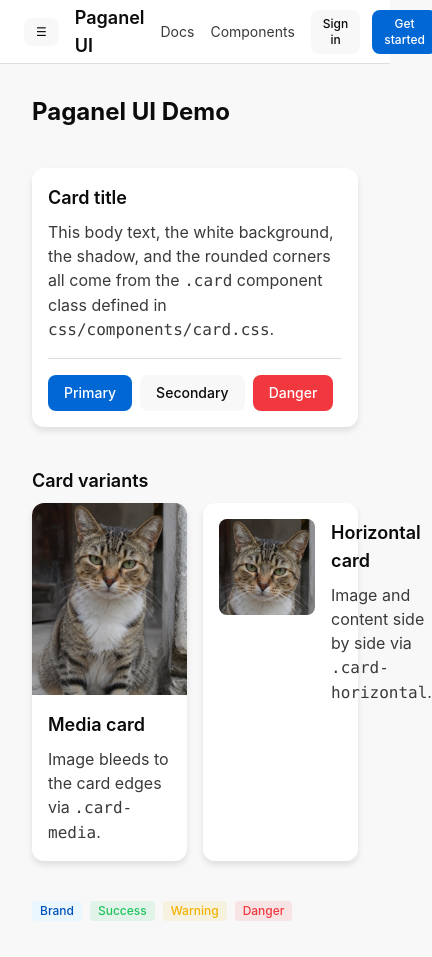
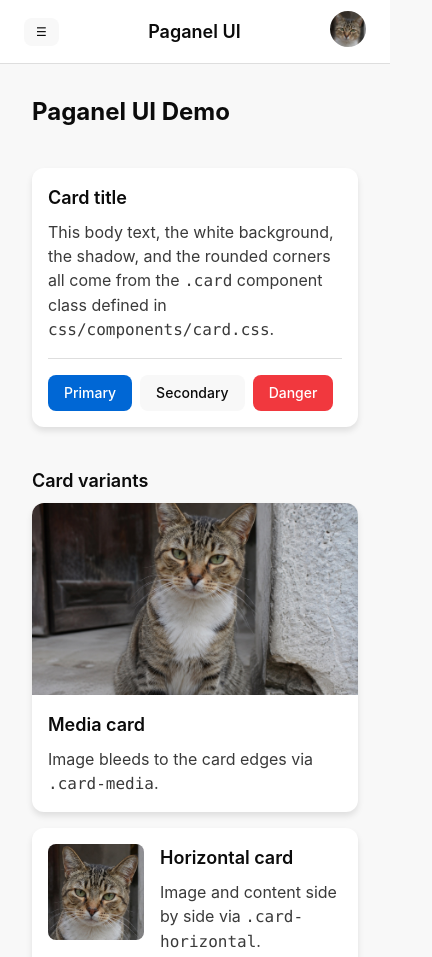
Before and after one commit to ihortok/paganel-ui, a website built with Vite: page demo/index.html in a window 390 px wide. Shown: the top 957 px of the page, 432 px wide, since content can reach past the window. Built offline with nearby package versions, Linux system fonts and the light colour scheme.

Commit message:
fix responsiveness

```diff
--- a/demo/index.html
+++ b/demo/index.html
@@ -34,13 +34,15 @@
         ☰
       </button>
       <span class="header-brand">Paganel UI</span>
-      <nav class="header-nav">
+      <nav class="header-nav hidden lg:flex gap-4">
         <a href="#">Docs</a>
         <a href="#">Components</a>
       </nav>
       <div class="header-actions">
-        <button class="btn btn-secondary btn-sm">Sign in</button>
-        <button class="btn btn-primary btn-sm">Get started</button>
+        <div class="hidden lg:flex gap-2">
+          <button class="btn btn-secondary btn-sm">Sign in</button>
+          <button class="btn btn-primary btn-sm">Get started</button>
+        </div>
 
         <div class="dropdown">
           <button
@@ -70,7 +72,7 @@
             This body text, the white background, the shadow, and the rounded corners all come
             from the <code>.card</code> component class defined in <code>css/components/card.css</code>.
           </p>
-          <div class="card-footer flex gap-2">
+          <div class="card-footer flex flex-wrap gap-2">
             <button class="btn btn-primary btn-md">Primary</button>
             <button class="btn btn-secondary btn-md">Secondary</button>
             <button class="btn btn-danger btn-md">Danger</button>
@@ -79,7 +81,7 @@
 
         <section class="space-y-2">
           <h2 class="text-lg font-semibold text-neutral-900">Card variants</h2>
-          <div class="grid grid-cols-2 gap-4">
+          <div class="grid md:grid-cols-2 gap-4">
             <div class="card">
               <div class="card-media">
                 <img src="/images/tabby-cat.jpg" alt="A tabby cat sitting in a stone doorway" />
```
